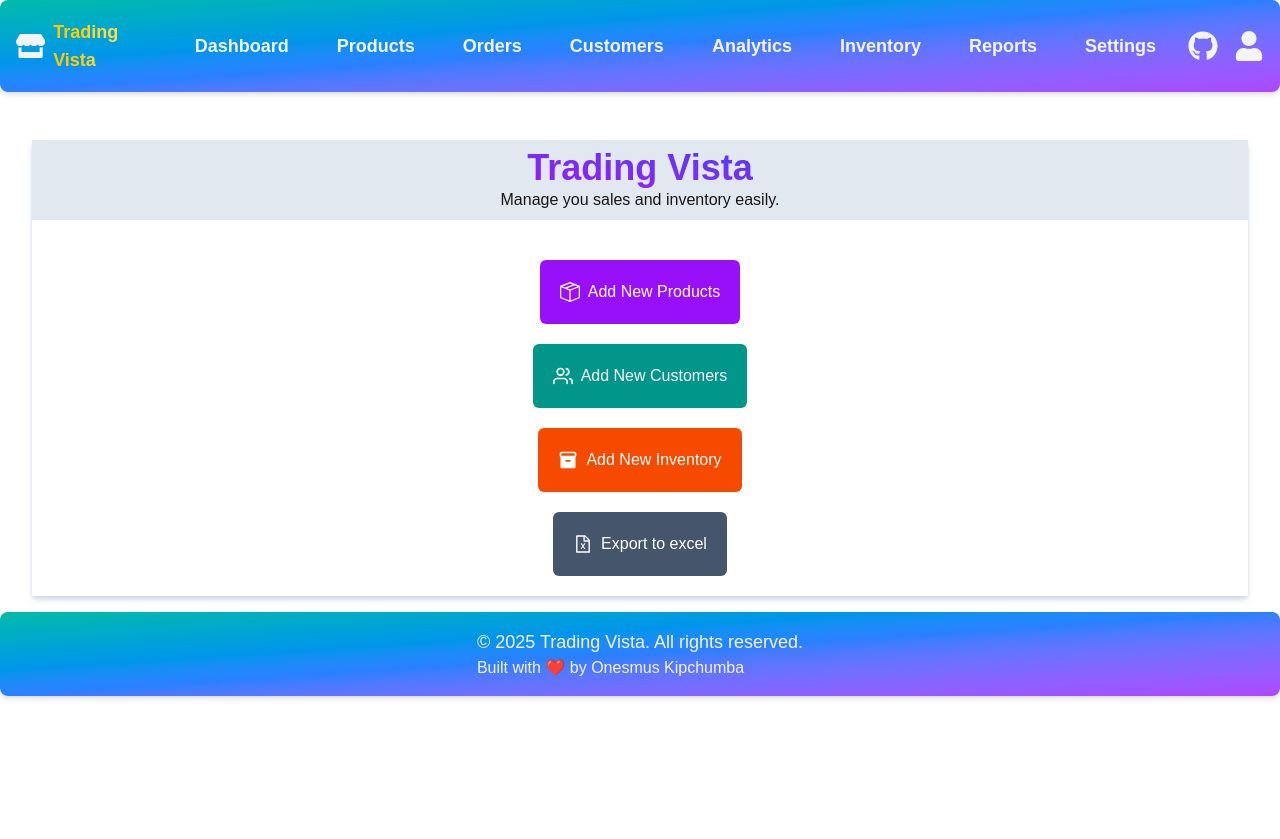
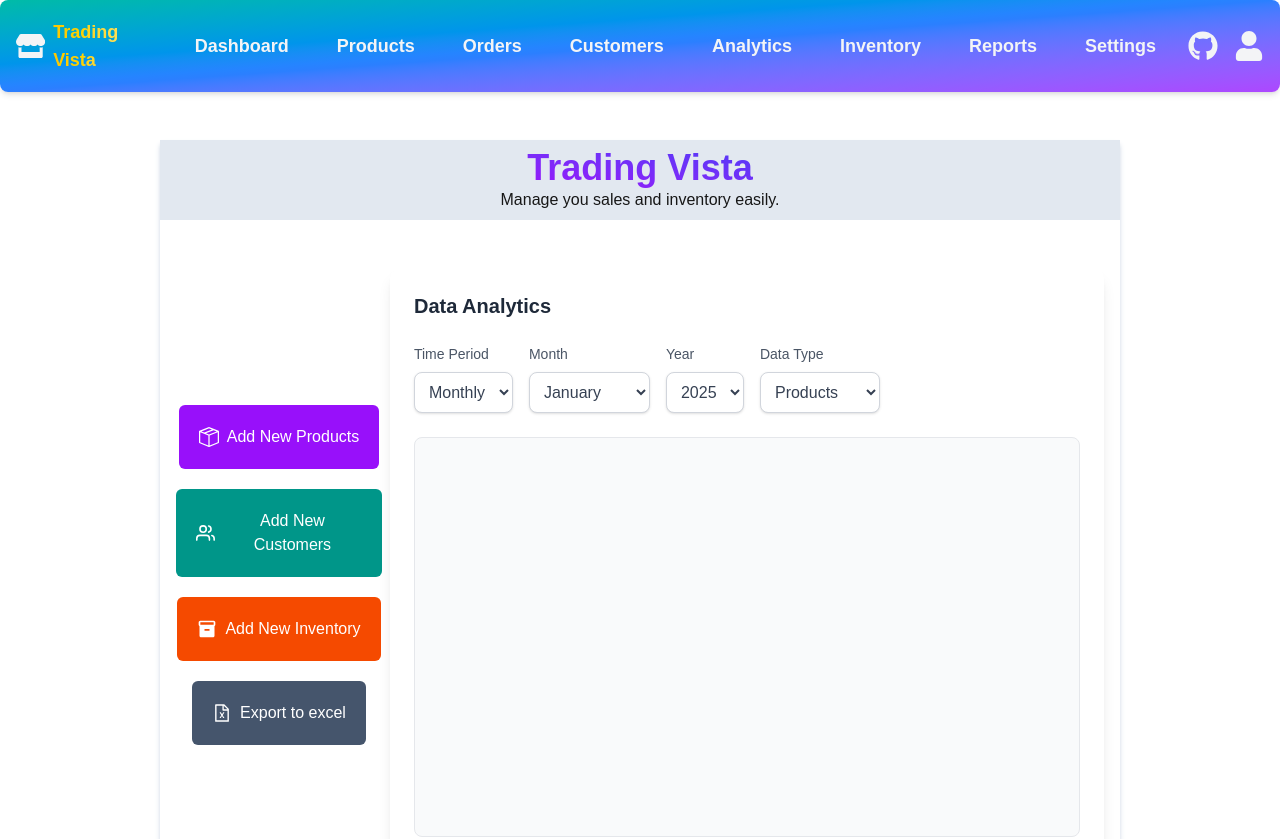
Before and after one commit to onesmuskipchumba0/trading-vista, a Next.js app: page / in a window 1280 px wide. Shown: the top 839 px of the page. Before the commit the page ends 800 px from the top, so only its background shows below. Built offline with nearby package versions, Linux system fonts and the light colour scheme.

Commit message:
add chart.tsx

```diff
--- a/app/layout.tsx
+++ b/app/layout.tsx
@@ -27,7 +27,7 @@ export default function RootLayout({
   return (
     <html lang="en">
       <body
-        className={`${geistSans.variable} ${geistMono.variable} antialiased`}
+        className={`${geistSans.variable} ${geistMono.variable} antialiased flex items-center flex-col`}
       >
         <Navbar />
         {children}
--- a/app/page.tsx
+++ b/app/page.tsx
@@ -1,13 +1,17 @@
+import Chart from "@/components/dashboard/Chart";
 import QuickActions from "@/components/dashboard/QuickActions";
 
 export default function Home() {
   return (
-      <div className='flex flex-col shadow-md justify-center shadow-slate-300 bg-white ml-8 mr-8 mt-12'>
+      <div className='flex flex-col shadow-md justify-center shadow-slate-300 bg-white ml-8 mr-8 mt-12 w-3/4'>
         <div className="flex flex-col items-center w-full bg-slate-200 h-20 justify-center">
           <span className="text-4xl font-bold bg-gradient-to-tr from-purple-600 to-indigo-600 text-transparent bg-clip-text">Trading Vista</span>
           <span>Manage you sales and inventory easily.</span>
         </div>
-        <QuickActions />
+        <div className="flex flex-row w-full gap-2 p-4">
+          <QuickActions />
+          <Chart />
+        </div>
     </div>
   );
 }
--- /dev/null
+++ b/components/dashboard/Chart.tsx
@@ -0,0 +1,109 @@
+"use client";
+import React, { useState } from 'react'
+
+function Chart() {
+    const [timeFrame, setTimeFrame] = useState('month')
+    const [selectedMonth, setSelectedMonth] = useState('1')
+    const [selectedYear, setSelectedYear] = useState('2025')
+    const [dataType, setDataType] = useState('products')
+
+    const months = [
+        { value: '1', label: 'January' },
+        { value: '2', label: 'February' },
+        { value: '3', label: 'March' },
+        { value: '4', label: 'April' },
+        { value: '5', label: 'May' },
+        { value: '6', label: 'June' },
+        { value: '7', label: 'July' },
+        { value: '8', label: 'August' },
+        { value: '9', label: 'September' },
+        { value: '10', label: 'October' },
+        { value: '11', label: 'November' },
+        { value: '12', label: 'December' }
+    ]
+
+    const years = Array.from({ length: 5 }, (_, i) =>
+        (new Date().getFullYear() - 2 + i).toString()
+    )
+
+    const selectClassName = "p-2.5 text-gray-700 bg-white border border-gray-300 hover:border-gray-400 focus:outline-none focus:border-blue-500 focus:ring-2 focus:ring-blue-200 rounded-lg shadow-sm transition-all duration-200"
+
+    return (
+        <div className='flex flex-col bg-white rounded-xl shadow-lg w-[80%] max-w-4xl mx-auto my-8 p-6'>
+            <h2 className='text-xl font-semibold text-gray-800 mb-6'>Data Analytics</h2>
+            <div className='flex gap-4 mb-6 flex-wrap'>
+                <div className='flex flex-col gap-2'>
+                    <label htmlFor="time-filter" className='text-sm font-medium text-gray-600'>Time Period</label>
+                    <select
+                        id="time-filter"
+                        name="time-filter"
+                        className={selectClassName}
+                        value={timeFrame}
+                        onChange={(e) => setTimeFrame(e.target.value)}
+                    >
+                        <option value="month">Monthly</option>
+                        <option value="year">Yearly</option>
+                    </select>
+                </div>
+
+                {timeFrame === 'month' && (
+                    <div className='flex flex-col gap-2'>
+                        <label htmlFor="month-filter" className='text-sm font-medium text-gray-600'>Month</label>
+                        <select
+                            id="month-filter"
+                            name="month-filter"
+                            className={selectClassName}
+                            value={selectedMonth}
+                            onChange={(e) => setSelectedMonth(e.target.value)}
+                        >
+                            {months.map(month => (
+                                <option key={month.value} value={month.value}>
+                                    {month.label}
+                                </option>
+                            ))}
+                        </select>
+                    </div>
+                )}
+
+                <div className='flex flex-col gap-2'>
+                    <label htmlFor="year-filter" className='text-sm font-medium text-gray-600'>Year</label>
+                    <select
+                        id="year-filter"
+                        name="year-filter"
+                        className={selectClassName}
+                        value={selectedYear}
+                        onChange={(e) => setSelectedYear(e.target.value)}
+                    >
+                        {years.map(year => (
+                            <option key={year} value={year}>
+                                {year}
+                            </option>
+                        ))}
+                    </select>
+                </div>
+
+                <div className='flex flex-col gap-2'>
+                    <label htmlFor="data-type" className='text-sm font-medium text-gray-600'>Data Type</label>
+                    <select
+                        id="data-type"
+                        name="data-type"
+                        className={selectClassName}
+                        value={dataType}
+                        onChange={(e) => setDataType(e.target.value)}
+                    >
+                        <option value="products">Products</option>
+                        <option value="orders">Orders</option>
+                        <option value="customers">Customers</option>
+                        <option value="inventory">Inventory</option>
+                    </select>
+                </div>
+            </div>
+
+            <div className='h-[400px] bg-gray-50 rounded-lg border border-gray-200'>
+                {/* Chart content will go here */}
+            </div>
+        </div>
+    )
+}
+
+export default Chart
```
